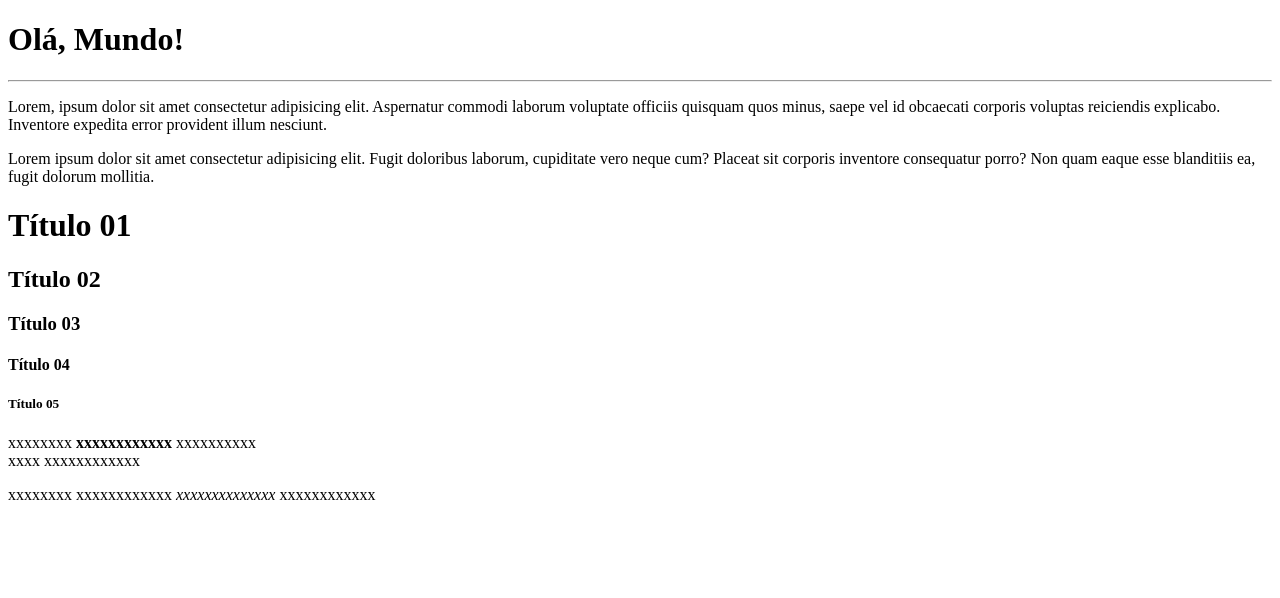
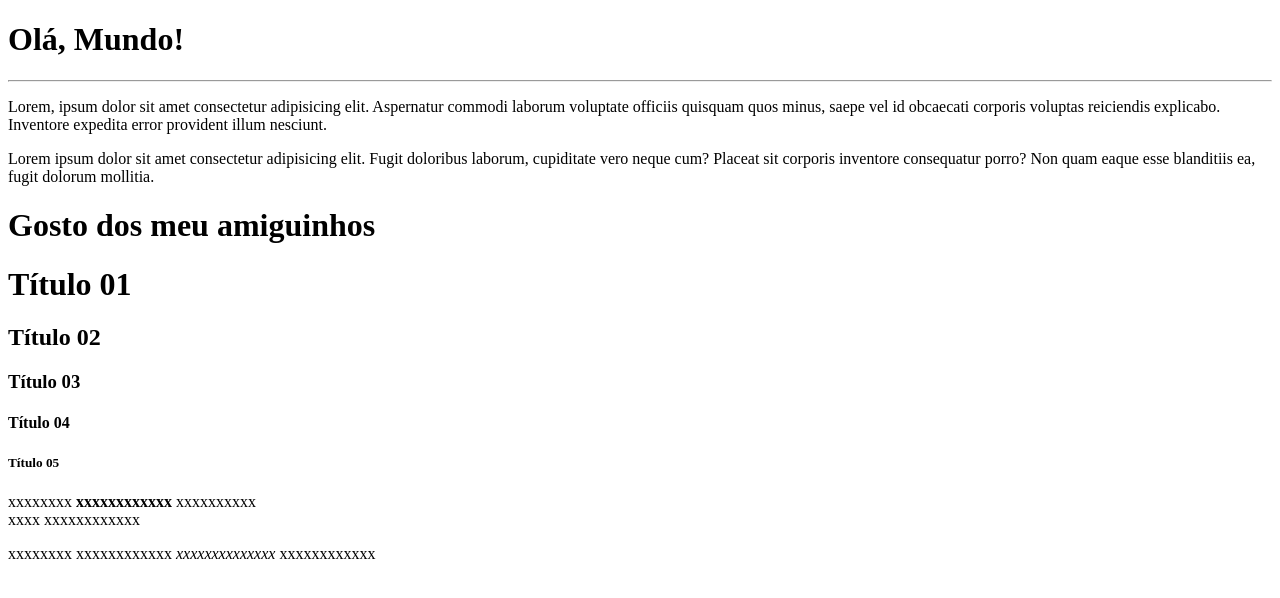
Before and after one commit to matheus-hoq/Estudo_de_Git_e_Github, a plain HTML site: page Site_exemplo/index.html in a window 1280 px wide. Drawn offline with Linux system fonts and the light colour scheme.

Commit message:
Update index.html

```diff
--- a/Site_exemplo/index.html
+++ b/Site_exemplo/index.html
@@ -12,6 +12,7 @@
     <p>Lorem ipsum dolor sit amet consectetur adipisicing elit. Fugit doloribus laborum, cupiditate vero neque cum? Placeat sit corporis inventore consequatur porro? Non quam eaque esse blanditiis ea, fugit dolorum mollitia.</p>
 
     <main>
+    <h1> Gosto dos meu amiguinhos</h1>
     <h1>Título 01</h1>
     <h2>Título 02</h2>
     <h3>Título 03</h3>
```
